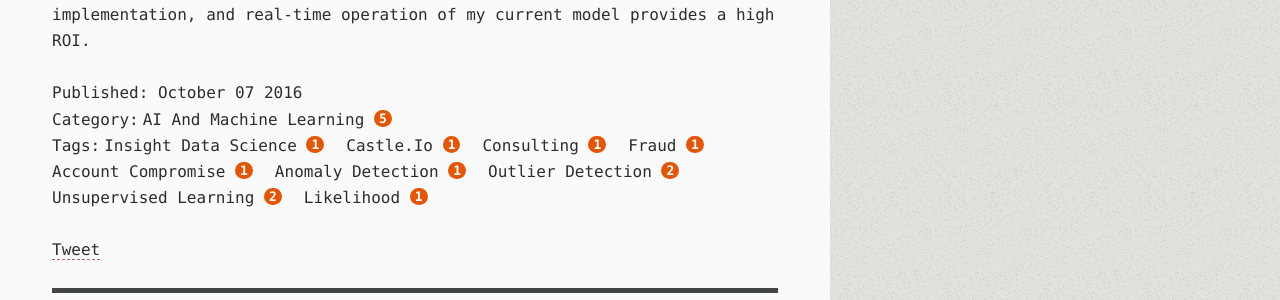
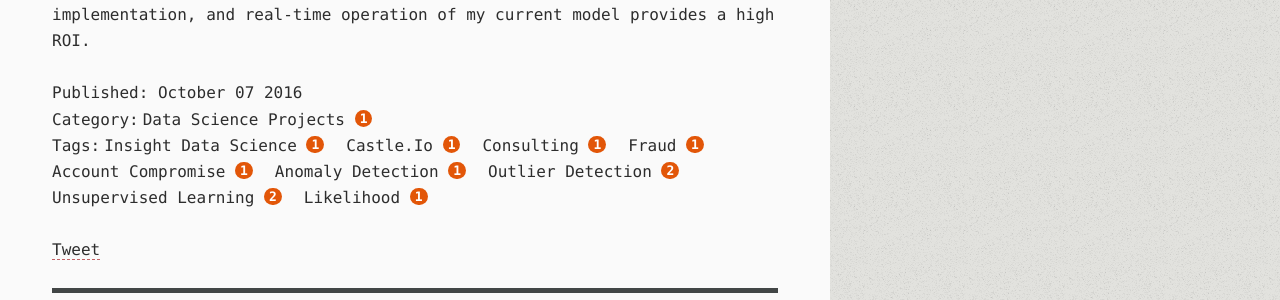
Before and after one commit to jverbus/jverbus.github.io, a Jekyll site: the page built from _posts/2016-10-07-insight-castle-compromised-account-detection.md, in a window 1280 px wide and 900 px high, scrolled down 7940 px. Shown: the part 477-777 px from the top of the window. Built offline with Jekyll 4.4.1, drawn with Linux system fonts in a browser that asks for light colours; comment, search, counter and statistics services are not loaded.

Commit message:
Changed category of 2016-10-07-insight-castle-compromised-account-detection.md to fix broken links elsewhere.

```diff
--- a/_posts/2016-10-07-insight-castle-compromised-account-detection.md
+++ b/_posts/2016-10-07-insight-castle-compromised-account-detection.md
@@ -2,7 +2,7 @@
 layout: post
 title: "Detection of unusual travel patterns to prevent user account compromise"
 description: "Consulting project at Insight Data Science"
-category: AI and Machine Learning
+category: Data Science Projects
 tags: [Insight Data Science, Castle.io, consulting, fraud, account compromise, anomaly detection, outlier detection, unsupervised learning, likelihood]
 ---
 {% include JB/setup %}
```
